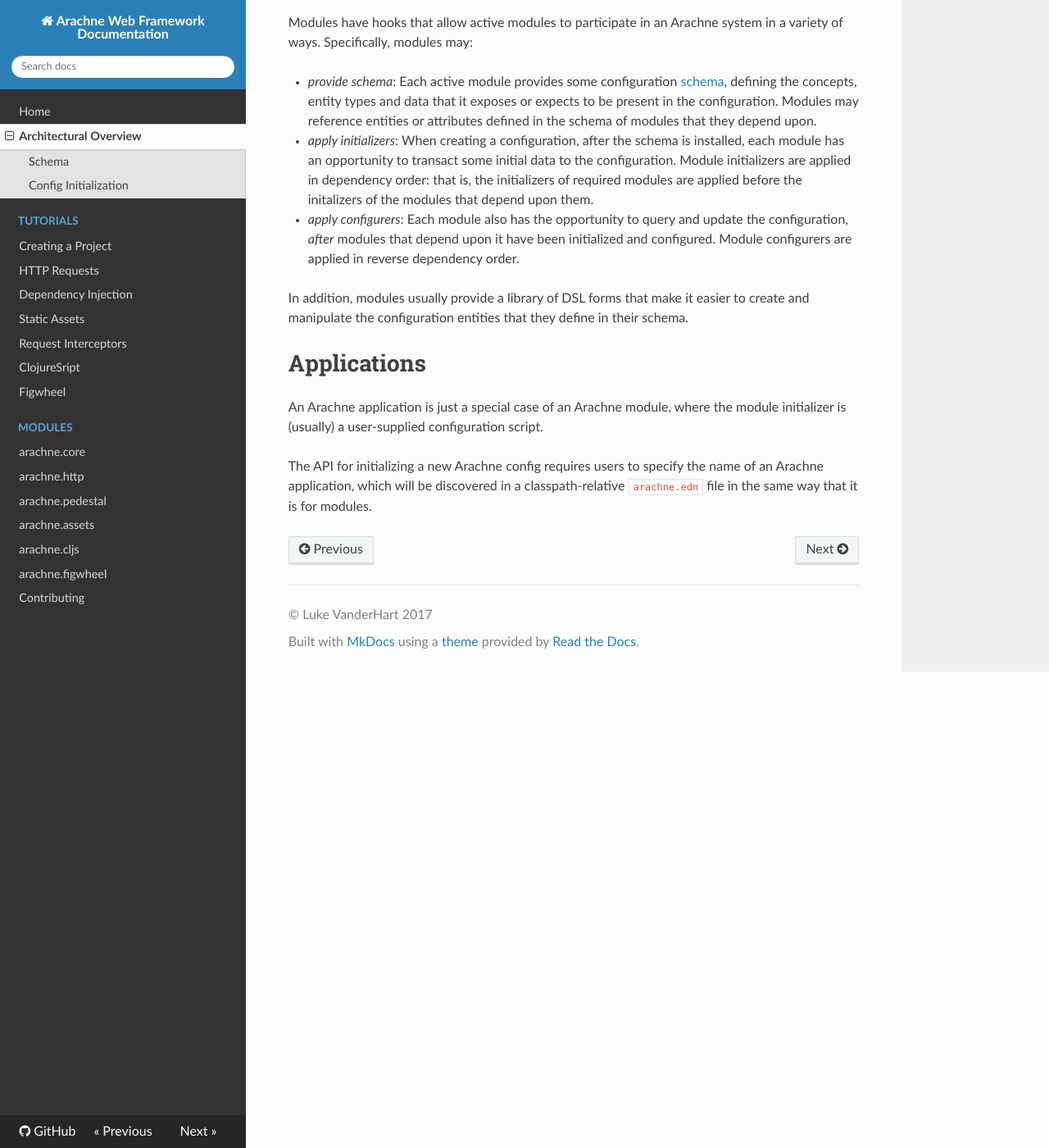
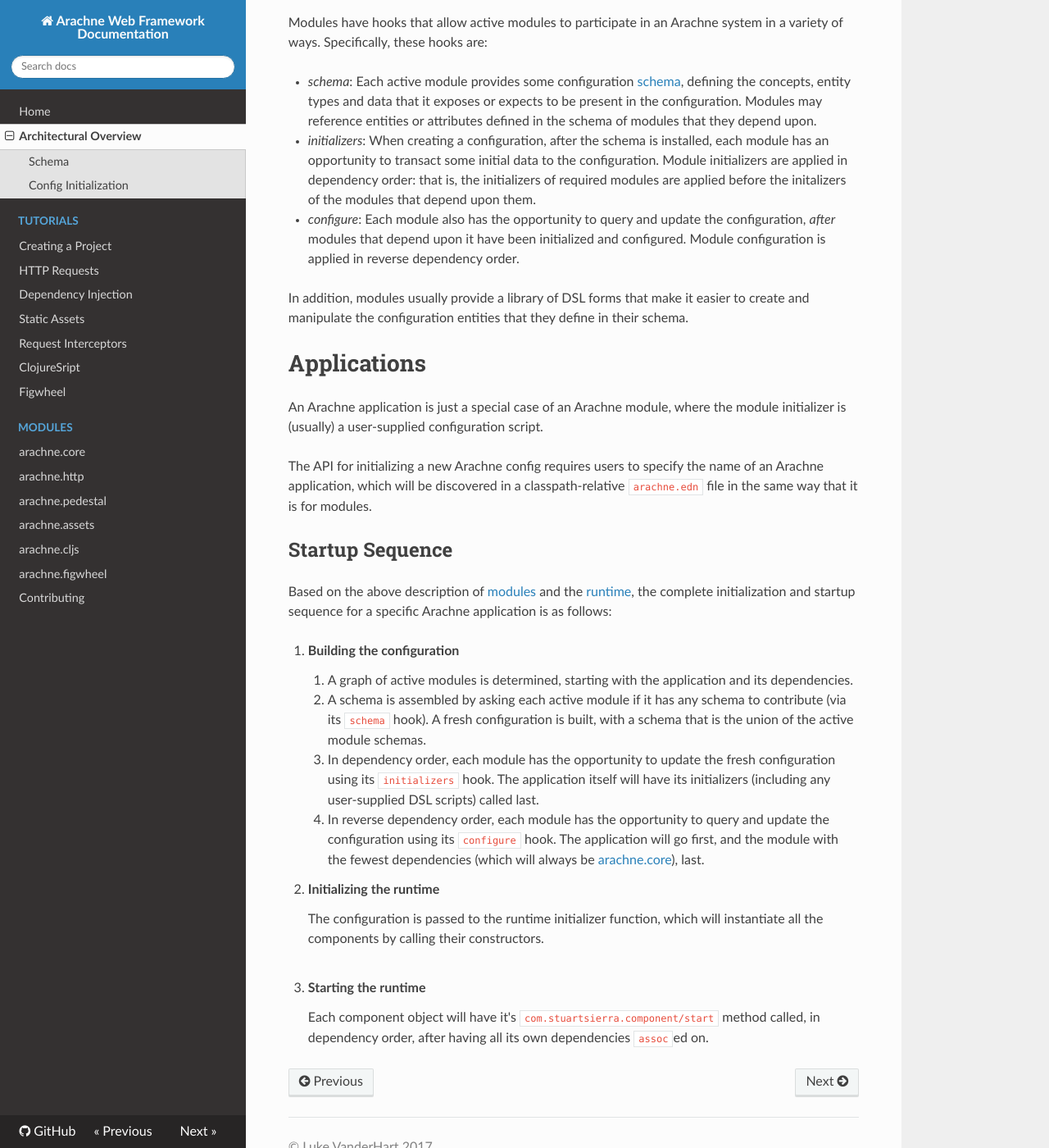
Before and after one commit to arachne-framework/arachne-docs, an MkDocs documentation site: the page built from docs/architecture.md, in a window 1280 px wide and 1400 px high, scrolled down 2456 px. Shown: the whole window at 82% size. Built offline with MkDocs 1.6.1, drawn with Linux system fonts in a browser that asks for light colours; nearby versions of some CDN libraries; old or Windows-style settings are respelled for this version of MkDocs.

Commit message:
add section on startup sequence

```diff
--- a/docs/architecture.md
+++ b/docs/architecture.md
@@ -55,11 +55,11 @@
 
 Modules may declare dependencies on other modules, and an Arachne [application](#applications) may depend on any number of modules. Only modules that are directly or transitively required by a given application are considered to be "active"; merely being present on the classpath is not sufficient to cause a module to be active in a given system.
 
-Modules have hooks that allow active modules to participate in an Arachne system in a variety of ways. Specifically, modules may:
+Modules have hooks that allow active modules to participate in an Arachne system in a variety of ways. Specifically, these hooks are:
 
- - _provide schema_: Each active module provides some configuration [schema](#schema), defining the concepts, entity types and data that it exposes or expects to be present in the configuration. Modules may reference entities or attributes defined in the schema of modules that they depend upon.
- - _apply initializers_: When creating a configuration, after the schema is installed, each module has an opportunity to transact some initial data to the configuration. Module initializers are applied in dependency order: that is, the initializers of required modules are applied before the initalizers of the modules that depend upon them.
- - _apply configurers_: Each module also has the opportunity to query and update the configuration, _after_ modules that depend upon it have been initialized and configured. Module configurers are applied in reverse dependency order.
+ - _schema_: Each active module provides some configuration [schema](#schema), defining the concepts, entity types and data that it exposes or expects to be present in the configuration. Modules may reference entities or attributes defined in the schema of modules that they depend upon.
+ - _initializers_: When creating a configuration, after the schema is installed, each module has an opportunity to transact some initial data to the configuration. Module initializers are applied in dependency order: that is, the initializers of required modules are applied before the initalizers of the modules that depend upon them.
+ - _configure_: Each module also has the opportunity to query and update the configuration, _after_ modules that depend upon it have been initialized and configured. Module configuration is applied in reverse dependency order.
 
 In addition, modules usually provide a library of DSL forms that make it easier to create and manipulate the configuration entities that they define in their schema.
 
@@ -68,3 +68,23 @@
 An Arachne application is just a special case of an Arachne module, where the module initializer is (usually) a user-supplied configuration script.
 
 The API for initializing a new Arachne config requires users to specify the name of an Arachne application, which will be discovered in a classpath-relative `arachne.edn` file in the same way that it is for modules.
+
+## Startup Sequence
+
+Based on the above description of [modules](#modules) and the [runtime](#runtime), the complete initialization and startup sequence for a specific Arachne application is as follows:
+
+1. **Building the configuration**
+
+    1. A graph of active modules is determined, starting with the application and its dependencies.
+    2. A schema is assembled by asking each active module if it has any schema to contribute (via its `schema` hook). A fresh configuration is built, with a schema that is the union of the active module schemas.
+    3. In dependency order, each module has the opportunity to update the fresh configuration using its `initializers` hook. The application itself will have its initializers (including any user-supplied DSL scripts) called last.
+    4. In reverse dependency order, each module has the opportunity to query and update the configuration using its `configure` hook. The application will go first, and the module with the fewest dependencies (which will always be [arachne.core](modules/arachne.core.md)), last.
+
+1. **Initializing the runtime**
+
+    The configuration is passed to the runtime initializer function, which will instantiate all the components by calling their constructors.
+    <br><br>
+
+1. **Starting the runtime**
+
+    Each component object will have it's `com.stuartsierra.component/start` method called, in dependency order, after having all its own dependencies `assoc`ed on.
```
